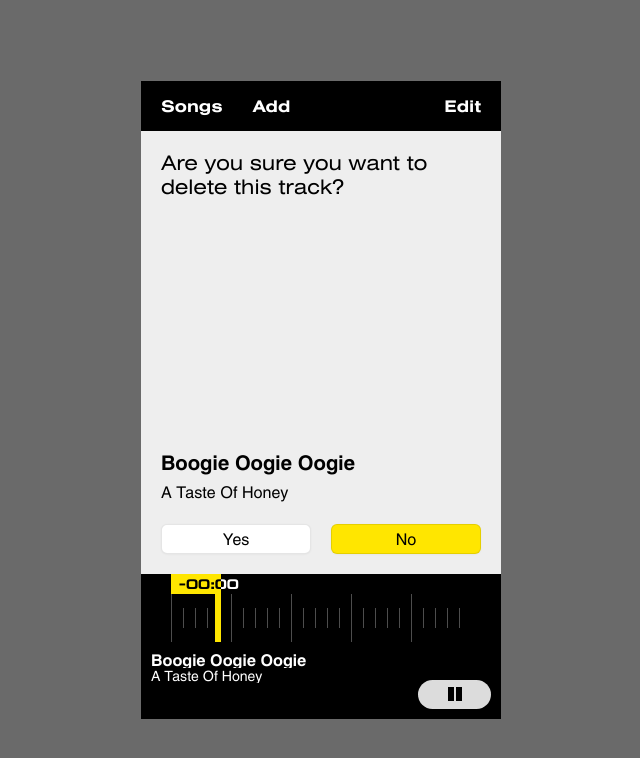
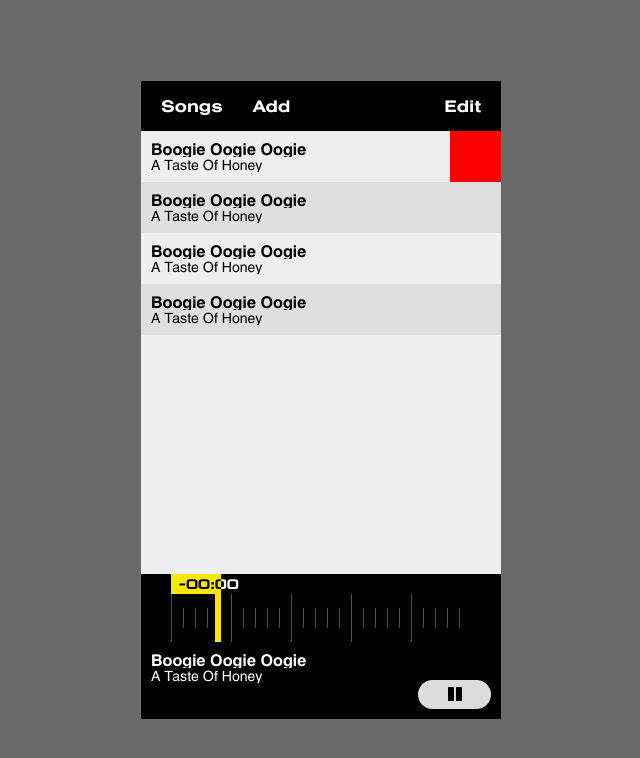
Before and after one commit to reptofrog/player, a React app: page / in a window 1280 px wide. Shown: the top 758 px of the page, without its empty margins (319-959 px from the left). Built offline with nearby package versions, Linux system fonts and the light colour scheme.

Commit message:
Playlist editing progress

```diff
--- a/src/app.tsx
+++ b/src/app.tsx
@@ -17,7 +17,7 @@ const App = (): JSX.Element => {
             <GlobalStyle />
             <Main>
                 <TopPanel />
-                <RemovalScreen />
+                <Playlist />
                 <BottomPanel />
             </Main>
         </Fragment>
--- a/src/components/playlist.tsx
+++ b/src/components/playlist.tsx
@@ -7,6 +7,7 @@ const Playlist = (): JSX.Element => {
             <Track>
                 <TrackName>Boogie Oogie Oogie</TrackName>
                 <ArtistName>A Taste Of Honey</ArtistName>
+                <RemovalButton />
             </Track>
             <Track>
                 <TrackName>Boogie Oogie Oogie</TrackName>
@@ -41,6 +42,7 @@ const Track = styled.div`
     padding-block: 1rem;
     padding-inline: 1rem;
     transition: var(--animation);
+    position: relative;
 
     outline-offset: -0.3rem;
 
@@ -83,4 +85,13 @@ const ArtistName = styled.p`
     white-space: nowrap;
 `;
 
+const RemovalButton = styled.div`
+    aspect-ratio : 1 / 1;
+    background: red;
+    height: 100%;
+    position: absolute;
+    right: 0;
+    top: 0;
+`;
+
 export default Playlist;
```
Also changed, not shown: public/img/close.svg (added).
